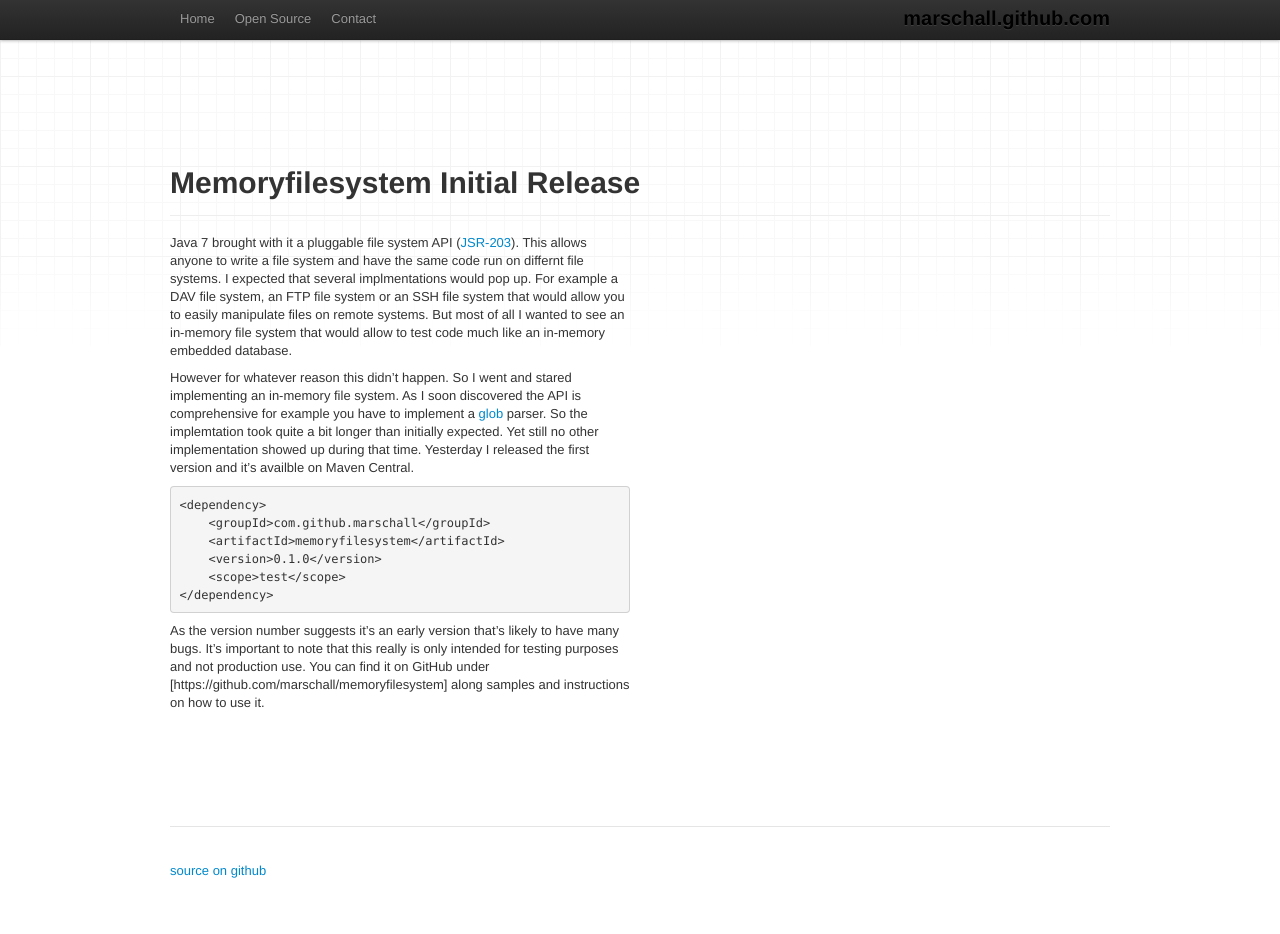
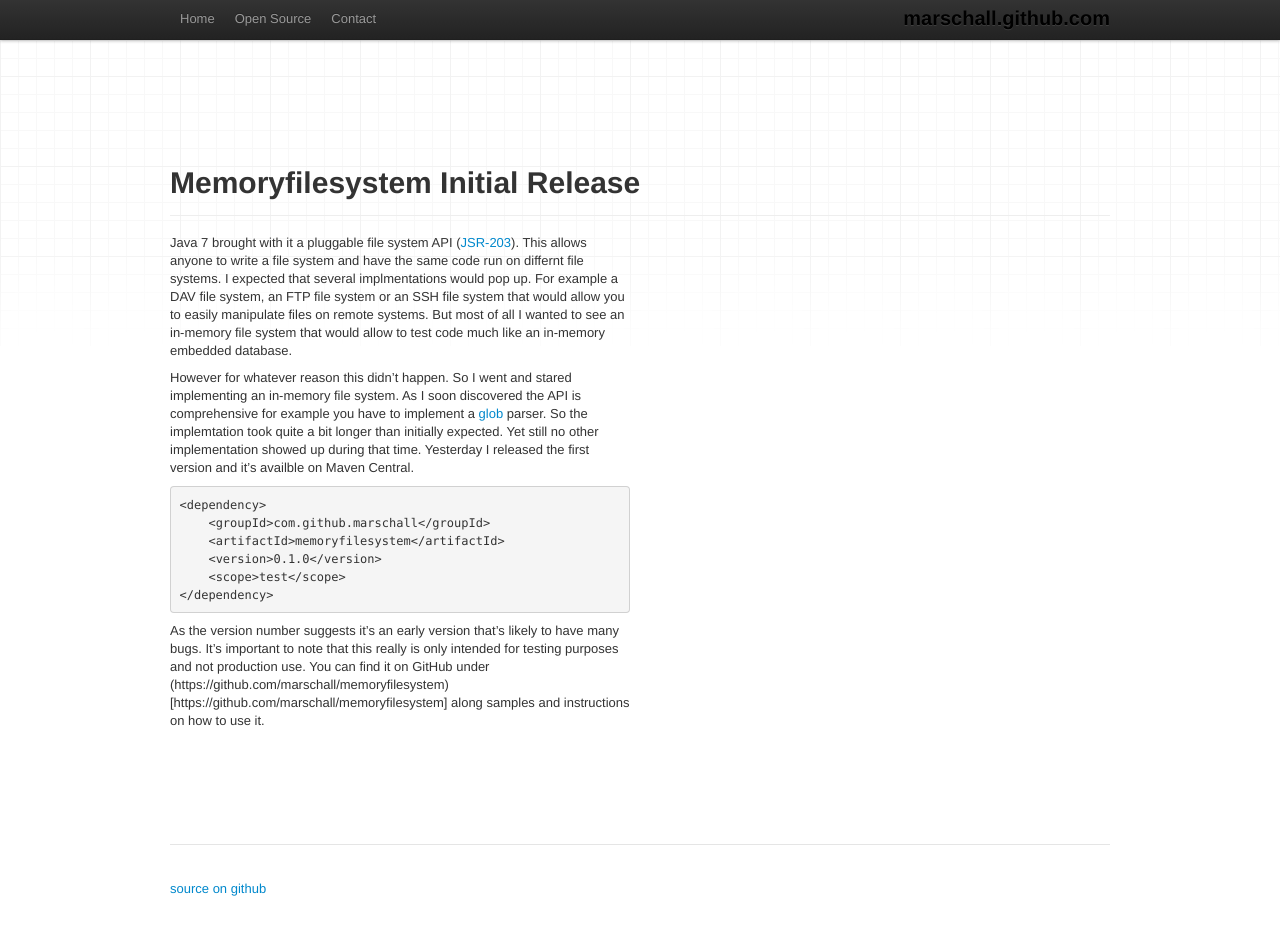
Before and after one commit to marschall/marschall.github.com, a Jekyll site: the page built from _posts/2012-12-15-initial-memoryfilesystem.md, in a window 1280 px wide and 934 px high. Built offline with Jekyll 4.4.1, drawn with Linux system fonts in a browser that asks for light colours; some of the changed lines change nothing that is shown.

Commit message:
2nd try at fixing link

```diff
--- a/_posts/2012-12-15-initial-memoryfilesystem.md
+++ b/_posts/2012-12-15-initial-memoryfilesystem.md
@@ -14,4 +14,4 @@
         <scope>test</scope>
     </dependency>
 
-As the version number suggests it's an early version that's likely to have many bugs. It's important to note that this really is only intended for testing purposes and not production use. You can find it on GitHub under [https://github.com/marschall/memoryfilesystem] along samples and instructions on how to use it.
+As the version number suggests it's an early version that's likely to have many bugs. It's important to note that this really is only intended for testing purposes and not production use. You can find it on GitHub under (https://github.com/marschall/memoryfilesystem)[https://github.com/marschall/memoryfilesystem] along samples and instructions on how to use it.
```
